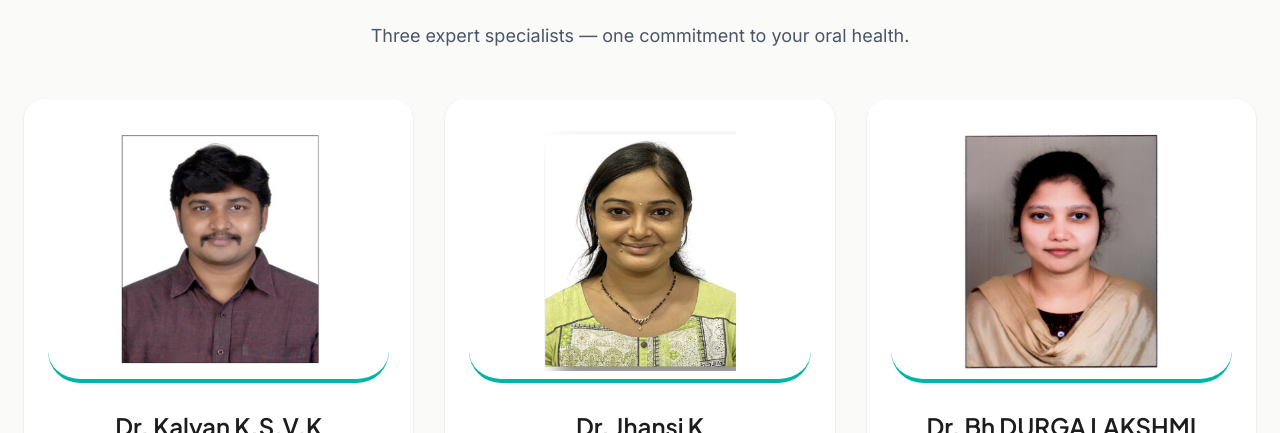
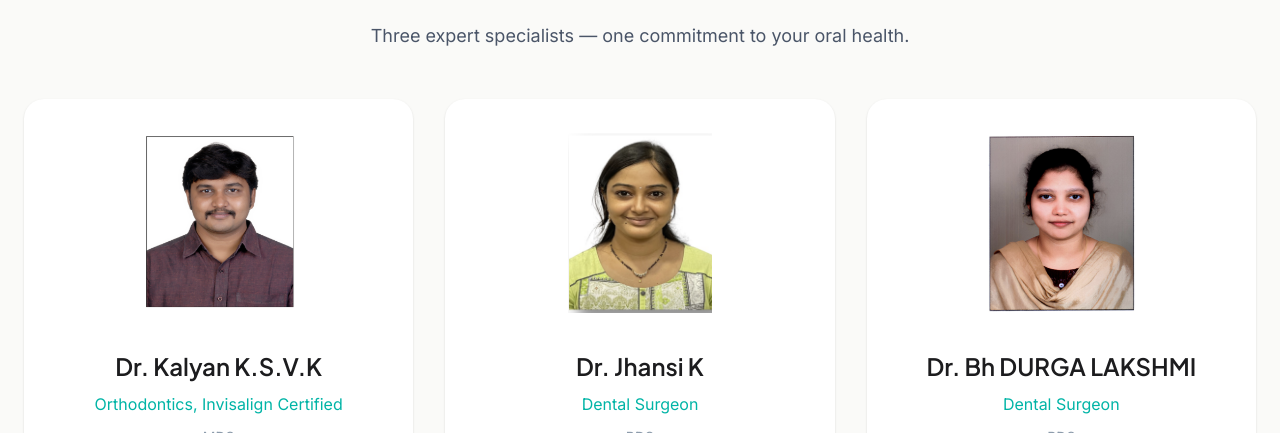
Before and after one commit to Hariteja431/kalyan-dental, a Next.js app: page / in a window 1280 px wide. Shown: the part 2025-2458 px from the top of the page. Built offline with nearby package versions, Linux system fonts and the light colour scheme.

Commit message:
ui: change doctor image frame to square while preserving full image

```diff
--- a/src/components/clinic/Doctors.tsx
+++ b/src/components/clinic/Doctors.tsx
@@ -24,13 +24,13 @@ export function Doctors() {
           {doctors.map((doc, i) => (
             <Reveal key={doc.id} staggerIndex={i}>
               <article className="group flex h-full flex-col items-center rounded-[var(--radius-lg)] bg-[var(--color-bg-card)] p-6 text-center shadow-[var(--shadow-sm)] transition-all duration-[var(--transition-base)] hover:-translate-y-1.5 hover:shadow-[var(--shadow-md)]">
-                <div className="relative mb-6 h-[260px] w-full overflow-hidden rounded-xl border-b-4 border-[var(--color-accent)] bg-white/5">
+                <div className="relative mb-6 h-[200px] w-[200px] overflow-hidden rounded-xl border-2 border-[rgba(255,255,255,0.1)] bg-[rgba(255,255,255,0.02)]">
                   <Image
                     src={doc.imageSrc}
                     alt={doc.imageAlt}
                     fill
                     className="object-contain p-2 transition-transform duration-[var(--transition-slow)] group-hover:scale-[1.03]"
-                    sizes="(max-width: 768px) 100vw, 33vw"
+                    sizes="200px"
                     loading="lazy"
                   />
                 </div>
```
